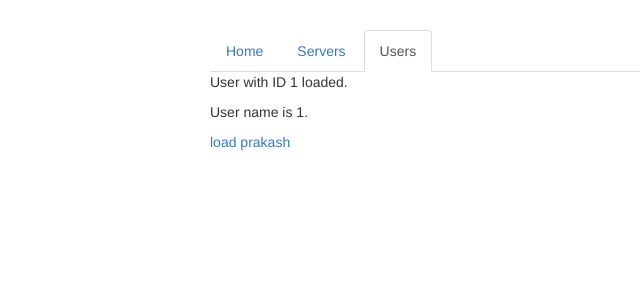
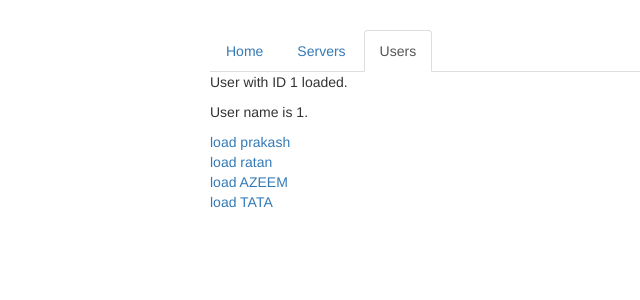
Before and after one commit to Surya-Jamalpur/Angular-Routing-App, an Angular app: page /users/1/1 in a window 1280 px wide. Shown: the top 300 px of the page, without its empty margins (55-695 px from the left). Built offline with nearby package versions, Linux system fonts and the light colour scheme.

Commit message:
added more route params to practice

```diff
--- a/src/app/users/user/user.component.html
+++ b/src/app/users/user/user.component.html
@@ -1,4 +1,7 @@
 <p>User with ID {{user.id}} loaded.</p>
 <p>User name is {{user.name}}.</p>
 
-<a [routerLink]="['/users', 1234, 'SuryaPrakash.J']" >load prakash</a>
+<a [routerLink]="['/users', 1234, 'SuryaPrakash.J']" >load prakash</a><br>
+<a [routerLink]="['/users', 12312, 'ratan tata']" >load ratan</a><br>
+<a [routerLink]="['/users', 98790879870970986986, 'azeem']" >load AZEEM</a><br>
+<a [routerLink]="['/users', 4, 'tata']" >load TATA</a>
```
